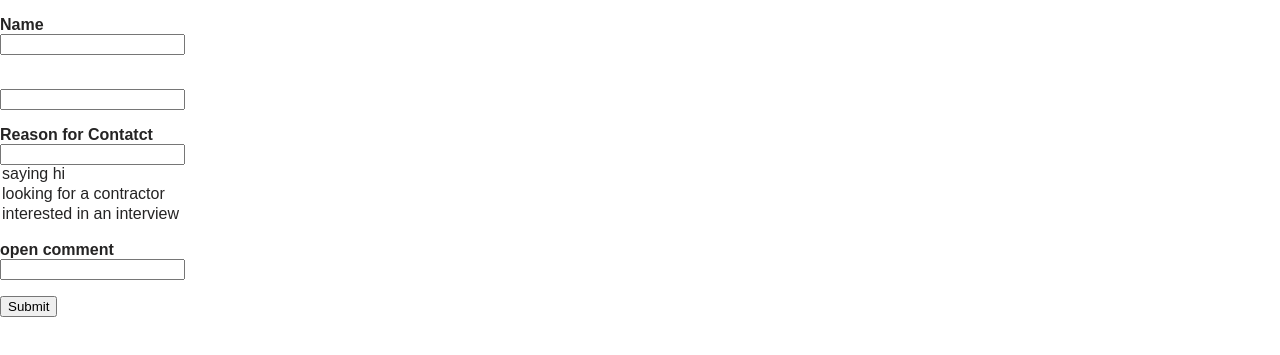
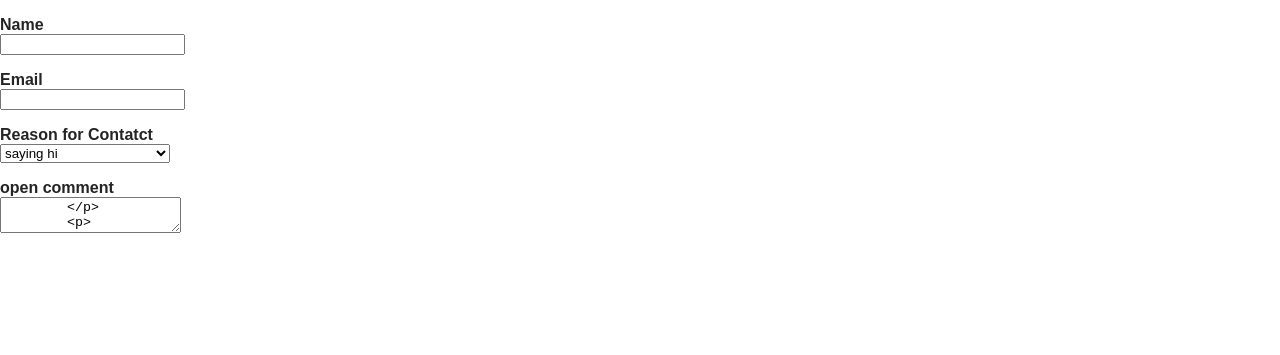
Before and after one commit to Johntops9040/mi349-Blog, a plain HTML site: page contact.html in a window 1280 px wide. Shown: the part 195-550 px from the top of the page. Drawn offline with Linux system fonts and the light colour scheme.

Commit message:
fixed form

```diff
--- a/contact.html
+++ b/contact.html
@@ -25,19 +25,20 @@
           <input type="input" name="name" />
         </p>
         <p>
-          <label for="email"Email></label><br />
+          <label for="email"Email> Email</label><br />
           <input type="email" name="email" />
         </p>
         <p>
           <label for="contact reason">Reason for Contatct </label><br />
-          <input type="select" name="contact reason">
+          <select name="contact reason" id="contact reason">
           <option value="saying hi">saying hi</option>
           <option value="looking for a contractor"> looking for a contractor</option>
           <option value="interested in an interview">interested in an interview</option>
+          </select>
         </p>
         <p>
           <label for="open comment">open comment</label><br />
-          <input type="textarea" name="open comment">
+          <textarea name="open comment">
         </p>
         <p>
           <input type="submit">
```
